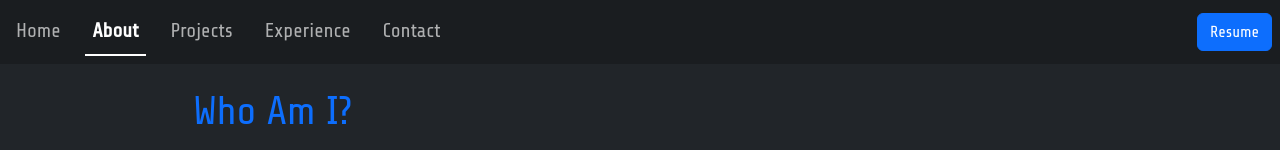
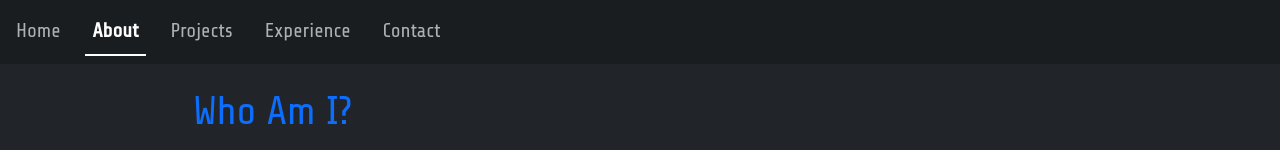
Before and after one commit to jothamteshome/NextJS-Portfolio-Website, a Next.js app: page /about in a window 1280 px wide. Shown: the top 150 px of the page. Built offline with nearby package versions, Linux system fonts and the light colour scheme.

Commit message:
Refactored `importantFiles` contstant usages to `generalInfo`

```diff
--- a/src/app/about/components/AboutMeRow.js
+++ b/src/app/about/components/AboutMeRow.js
@@ -3,7 +3,7 @@ import styles from '../about_page.module.css'
 
 import { about__page_self_image } from '@/constants/animationVariants';
 
-import { aboutMeDescription, importantFiles } from '@/constants/profileConstants';
+import { aboutMeDescription, generalInfo } from '@/constants/profileConstants';
 import { motion } from 'framer-motion';
 
 import Col from 'react-bootstrap/Col';
@@ -16,7 +16,7 @@ import Row from 'react-bootstrap/Row';
  * @returns {JSX.Element} A column element to display roundedCircle selfie image
  */
 const AboutMeImgCol = function () {
-    const about_image = importantFiles.images.about_image;
+    const about_image = generalInfo.images.about_image;
     return (
         <Col className='d-flex justify-content-center flex-shrink-1' lg={{ span: 5 }}>
             <motion.div variants={about__page_self_image}>
--- a/src/app/contact/components/ContactSocialMediaRow.js
+++ b/src/app/contact/components/ContactSocialMediaRow.js
@@ -1,6 +1,6 @@
 "use client"
 
-import { socialMediaLinks, importantFiles, icons } from "@/constants/profileConstants";
+import { socialMediaLinks } from "@/constants/profileConstants";
 
 import Container from 'react-bootstrap/Container';
 import Row from 'react-bootstrap/Row';
--- a/src/app/page.js
+++ b/src/app/page.js
@@ -2,7 +2,7 @@
 import styles from "./page.module.css";
 
 import { home__page_background } from "@/constants/animationVariants";
-import { socialMediaLinks, importantFiles, icons } from "@/constants/profileConstants";
+import { socialMediaLinks, generalInfo, icons } from "@/constants/profileConstants";
 
 import { useEffect } from 'react'
 import { motion } from 'framer-motion';
@@ -66,7 +66,7 @@ const HomeContainerLinks = function () {
 
 
 const HomePageContainer = function () {
-    const home_image = importantFiles.images.home_image;
+    const home_image = generalInfo.images.home_image;
     return (
         <Container className={`m-0 ${styles.content_overlay} d-flex align-items-center justify-content-center`} fluid>
             <div className="d-flex flex-column align-items-center justify-content-center h-50">
--- a/src/components/NavigationBar.js
+++ b/src/components/NavigationBar.js
@@ -1,5 +1,5 @@
 "use client"
-import { navigationRoutes, importantFiles } from '@/constants/profileConstants';
+import { navigationRoutes, generalInfo } from '@/constants/profileConstants';
 
 import { usePathname } from 'next/navigation';
 
@@ -29,11 +29,6 @@ const NavigationBar = function () {
                         ))
                     }
                 </Nav>
-                <Button className='ms-auto'>
-                    <a className="text-decoration-none text-white" href={importantFiles.resume.src} download={importantFiles.resume.name}>
-                        Resume
-                    </a>
-                </Button>
             </Navbar.Collapse>
         </Navbar>
     );
--- a/src/constants/profileConstants.js
+++ b/src/constants/profileConstants.js
@@ -10,7 +10,10 @@ export const navigationRoutes = [
 ];
 
 
-export const importantFiles = {
+/**
+ * Object containing general information needed throughout the site
+ */
+export const generalInfo = {
     resume: {
         src: '/files/2024-04__Jotham_Teshome_Resume.pdf',
         name: 'Jotham Teshome Resume.pdf'
@@ -28,6 +31,9 @@ export const importantFiles = {
 }
 
 
+/**
+ * Object containing icons necessary for loading webpage
+ */
 export const icons = {
     file_pdf: '/icons/file-pdf.svg',
     github: '/icons/github.svg',
@@ -203,5 +209,5 @@ export const contactInformation = {
 export const socialMediaLinks = [
     { name: "LinkedIn", url: "https://www.linkedin.com/in/jothamteshome/", icon: icons.linkedin, bg_color: "#0072b1", title: "Check out my Linkedin profile!" },
     { name: "Github", url: "https://github.com/jothamteshome", icon: icons.github, bg_color: "#2d3748", title: "Check out my Github profile!" },
-    { name: "Resume", url: importantFiles.resume.src, icon: icons.file_pdf, bg_color: "#d86556", title: "Check out my Resume!", download: importantFiles.resume.name}
+    { name: "Resume", url: generalInfo.resume.src, icon: icons.file_pdf, bg_color: "#d86556", title: "Check out my Resume!", download: generalInfo.resume.name}
 ];
```
